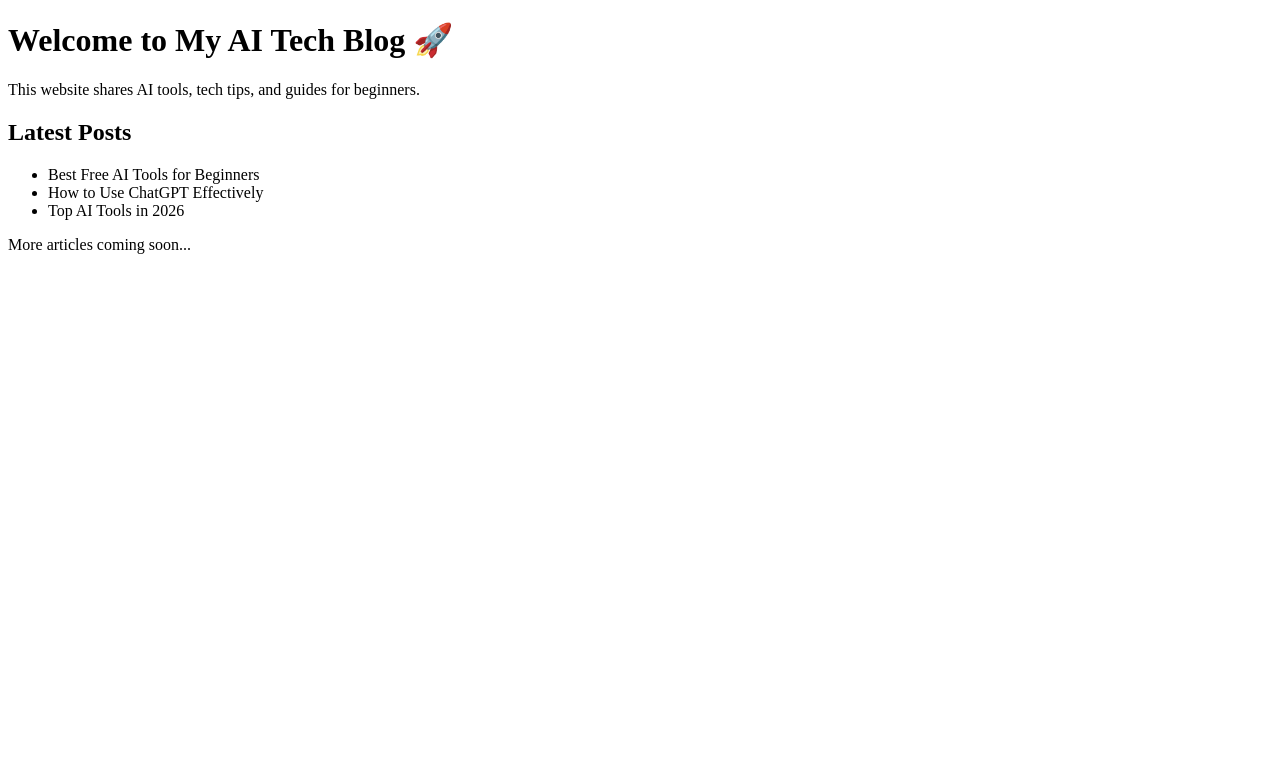
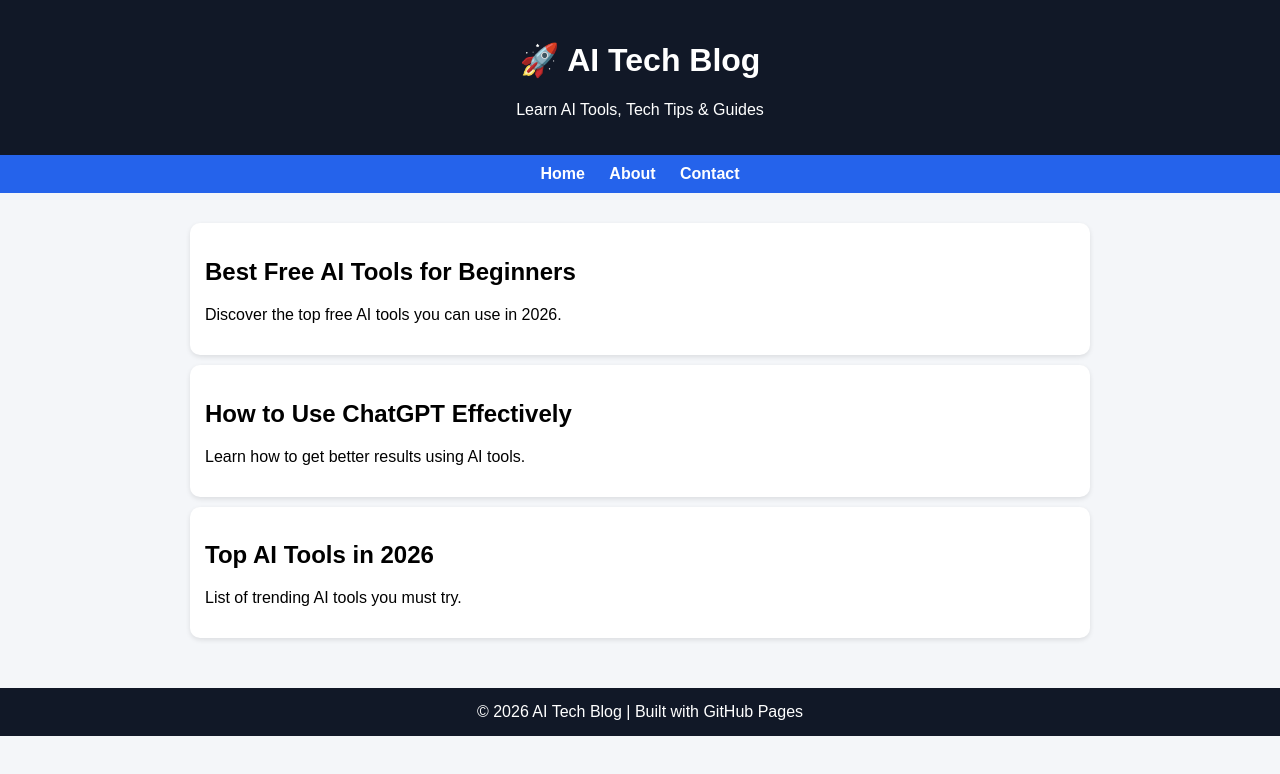
Before and after one commit to sajeead/sajeead.github.io, a plain HTML site: page index.html in a window 1280 px wide. Drawn offline with Linux system fonts and the light colour scheme.

Commit message:
Update index.html

```diff
--- a/index.html
+++ b/index.html
@@ -1,21 +1,94 @@
 <!DOCTYPE html>
 <html>
 <head>
-    <title>My AI Tech Blog</title>
+    <title>AI Tech Blog</title>
+
+    <style>
+        body {
+            font-family: Arial;
+            margin: 0;
+            background: #f4f6f9;
+        }
+
+        header {
+            background: #111827;
+            color: white;
+            padding: 20px;
+            text-align: center;
+        }
+
+        nav {
+            background: #2563eb;
+            padding: 10px;
+            text-align: center;
+        }
+
+        nav a {
+            color: white;
+            margin: 10px;
+            text-decoration: none;
+            font-weight: bold;
+        }
+
+        .container {
+            max-width: 900px;
+            margin: auto;
+            padding: 20px;
+        }
+
+        .card {
+            background: white;
+            padding: 15px;
+            margin: 10px 0;
+            border-radius: 10px;
+            box-shadow: 0 2px 5px rgba(0,0,0,0.1);
+        }
+
+        footer {
+            text-align: center;
+            padding: 15px;
+            background: #111827;
+            color: white;
+            margin-top: 20px;
+        }
+    </style>
 </head>
+
 <body>
-    <h1>Welcome to My AI Tech Blog 🚀</h1>
 
-    <p>This website shares AI tools, tech tips, and guides for beginners.</p>
+<header>
+    <h1>🚀 AI Tech Blog</h1>
+    <p>Learn AI Tools, Tech Tips & Guides</p>
+</header>
 
-    <h2>Latest Posts</h2>
+<nav>
+    <a href="#">Home</a>
+    <a href="#">About</a>
+    <a href="#">Contact</a>
+</nav>
 
-    <ul>
-        <li>Best Free AI Tools for Beginners</li>
-        <li>How to Use ChatGPT Effectively</li>
-        <li>Top AI Tools in 2026</li>
-    </ul>
+<div class="container">
 
-    <p>More articles coming soon...</p>
+    <div class="card">
+        <h2>Best Free AI Tools for Beginners</h2>
+        <p>Discover the top free AI tools you can use in 2026.</p>
+    </div>
+
+    <div class="card">
+        <h2>How to Use ChatGPT Effectively</h2>
+        <p>Learn how to get better results using AI tools.</p>
+    </div>
+
+    <div class="card">
+        <h2>Top AI Tools in 2026</h2>
+        <p>List of trending AI tools you must try.</p>
+    </div>
+
+</div>
+
+<footer>
+    © 2026 AI Tech Blog | Built with GitHub Pages
+</footer>
+
 </body>
 </html>
```
